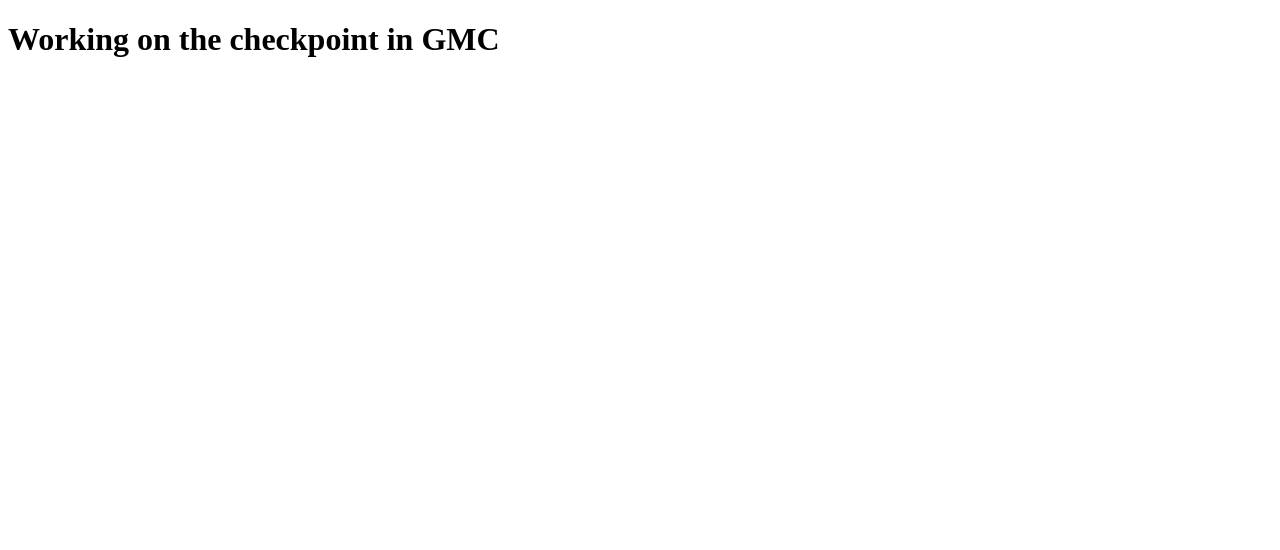
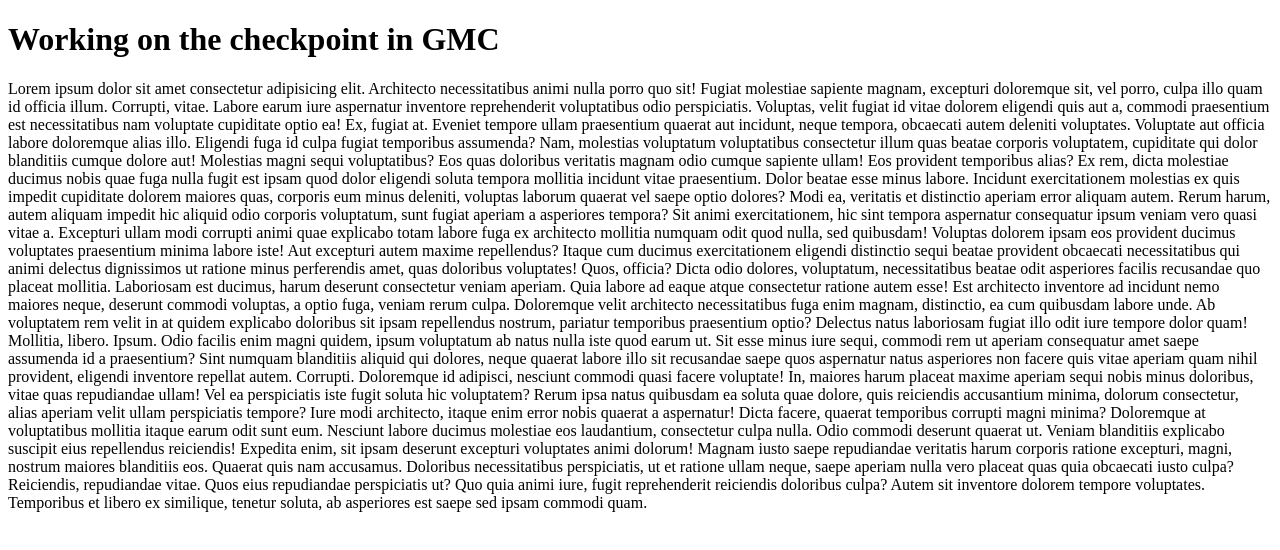
Before and after one commit to Highzik/benz-1, a plain HTML site: page index.html in a window 1280 px wide. Drawn offline with Linux system fonts and the light colour scheme.

Commit message:
added a paragraph with the demo word (lorem)

```diff
--- a/index.html
+++ b/index.html
@@ -11,6 +11,51 @@
 
 <body>
   <h1>Working on the checkpoint in GMC</h1>
+  <p>Lorem ipsum dolor sit amet consectetur adipisicing elit. Architecto necessitatibus animi nulla porro quo sit!
+    Fugiat molestiae sapiente magnam, excepturi doloremque sit, vel porro, culpa illo quam id officia illum.
+    Corrupti, vitae. Labore earum iure aspernatur inventore reprehenderit voluptatibus odio perspiciatis. Voluptas,
+    velit fugiat id vitae dolorem eligendi quis aut a, commodi praesentium est necessitatibus nam voluptate cupiditate
+    optio ea!
+    Ex, fugiat at. Eveniet tempore ullam praesentium quaerat aut incidunt, neque tempora, obcaecati autem deleniti
+    voluptates. Voluptate aut officia labore doloremque alias illo. Eligendi fuga id culpa fugiat temporibus assumenda?
+    Nam, molestias voluptatum voluptatibus consectetur illum quas beatae corporis voluptatem, cupiditate qui dolor
+    blanditiis cumque dolore aut! Molestias magni sequi voluptatibus? Eos quas doloribus veritatis magnam odio cumque
+    sapiente ullam!
+    Eos provident temporibus alias? Ex rem, dicta molestiae ducimus nobis quae fuga nulla fugit est ipsam quod dolor
+    eligendi soluta tempora mollitia incidunt vitae praesentium. Dolor beatae esse minus labore.
+    Incidunt exercitationem molestias ex quis impedit cupiditate dolorem maiores quas, corporis eum minus deleniti,
+    voluptas laborum quaerat vel saepe optio dolores? Modi ea, veritatis et distinctio aperiam error aliquam autem.
+    Rerum harum, autem aliquam impedit hic aliquid odio corporis voluptatum, sunt fugiat aperiam a asperiores tempora?
+    Sit animi exercitationem, hic sint tempora aspernatur consequatur ipsum veniam vero quasi vitae a.
+    Excepturi ullam modi corrupti animi quae explicabo totam labore fuga ex architecto mollitia numquam odit quod nulla,
+    sed quibusdam! Voluptas dolorem ipsam eos provident ducimus voluptates praesentium minima labore iste!
+    Aut excepturi autem maxime repellendus? Itaque cum ducimus exercitationem eligendi distinctio sequi beatae provident
+    obcaecati necessitatibus qui animi delectus dignissimos ut ratione minus perferendis amet, quas doloribus
+    voluptates! Quos, officia?
+    Dicta odio dolores, voluptatum, necessitatibus beatae odit asperiores facilis recusandae quo placeat mollitia.
+    Laboriosam est ducimus, harum deserunt consectetur veniam aperiam. Quia labore ad eaque atque consectetur ratione
+    autem esse!
+    Est architecto inventore ad incidunt nemo maiores neque, deserunt commodi voluptas, a optio fuga, veniam rerum
+    culpa. Doloremque velit architecto necessitatibus fuga enim magnam, distinctio, ea cum quibusdam labore unde.
+    Ab voluptatem rem velit in at quidem explicabo doloribus sit ipsam repellendus nostrum, pariatur temporibus
+    praesentium optio? Delectus natus laboriosam fugiat illo odit iure tempore dolor quam! Mollitia, libero. Ipsum.
+    Odio facilis enim magni quidem, ipsum voluptatum ab natus nulla iste quod earum ut. Sit esse minus iure sequi,
+    commodi rem ut aperiam consequatur amet saepe assumenda id a praesentium?
+    Sint numquam blanditiis aliquid qui dolores, neque quaerat labore illo sit recusandae saepe quos aspernatur natus
+    asperiores non facere quis vitae aperiam quam nihil provident, eligendi inventore repellat autem. Corrupti.
+    Doloremque id adipisci, nesciunt commodi quasi facere voluptate! In, maiores harum placeat maxime aperiam sequi
+    nobis minus doloribus, vitae quas repudiandae ullam! Vel ea perspiciatis iste fugit soluta hic voluptatem?
+    Rerum ipsa natus quibusdam ea soluta quae dolore, quis reiciendis accusantium minima, dolorum consectetur, alias
+    aperiam velit ullam perspiciatis tempore? Iure modi architecto, itaque enim error nobis quaerat a aspernatur!
+    Dicta facere, quaerat temporibus corrupti magni minima? Doloremque at voluptatibus mollitia itaque earum odit sunt
+    eum. Nesciunt labore ducimus molestiae eos laudantium, consectetur culpa nulla. Odio commodi deserunt quaerat ut.
+    Veniam blanditiis explicabo suscipit eius repellendus reiciendis! Expedita enim, sit ipsam deserunt excepturi
+    voluptates animi dolorum! Magnam iusto saepe repudiandae veritatis harum corporis ratione excepturi, magni, nostrum
+    maiores blanditiis eos.
+    Quaerat quis nam accusamus. Doloribus necessitatibus perspiciatis, ut et ratione ullam neque, saepe aperiam nulla
+    vero placeat quas quia obcaecati iusto culpa? Reiciendis, repudiandae vitae. Quos eius repudiandae perspiciatis ut?
+    Quo quia animi iure, fugit reprehenderit reiciendis doloribus culpa? Autem sit inventore dolorem tempore voluptates.
+    Temporibus et libero ex similique, tenetur soluta, ab asperiores est saepe sed ipsam commodi quam.</p>
 </body>
 
 </html>
```
